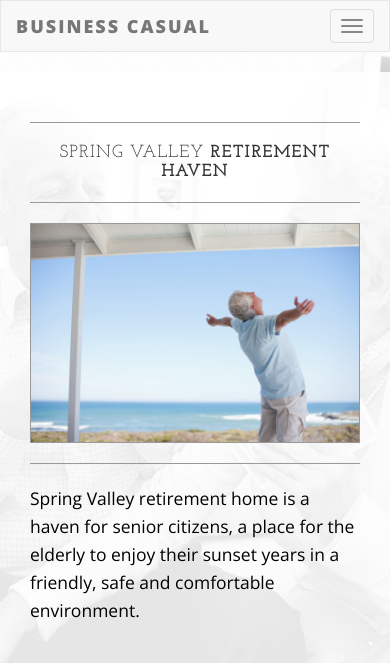
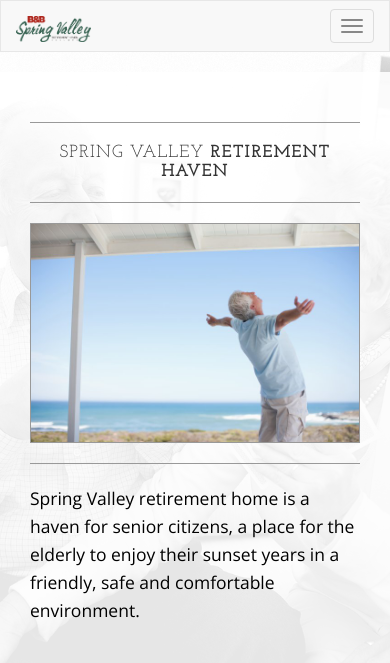
Before and after one commit to vivekraja16/springvalley, a PHP site: page /index.php in a window 390 px wide. Shown: the top 663 px of the page. Run offline with PHP 8.4, Linux system fonts and the light colour scheme.

Commit message:
logo update on mobile view

```diff
--- a/header.php
+++ b/header.php
@@ -49,7 +49,7 @@
                     <span class="icon-bar"></span>
                 </button>
                 <!-- navbar-brand is hidden on larger screens, but visible when the menu is collapsed -->
-                <a class="navbar-brand" href="index.php">Business Casual</a>
+                <a class="navbar-brand" href="index.php"><img src="./img/springvalley-logo.png" width="75"/></a>
             </div>
             <!-- Collect the nav links, forms, and other content for toggling -->
             <div class="collapse navbar-collapse" id="bs-example-navbar-collapse-1">
```
